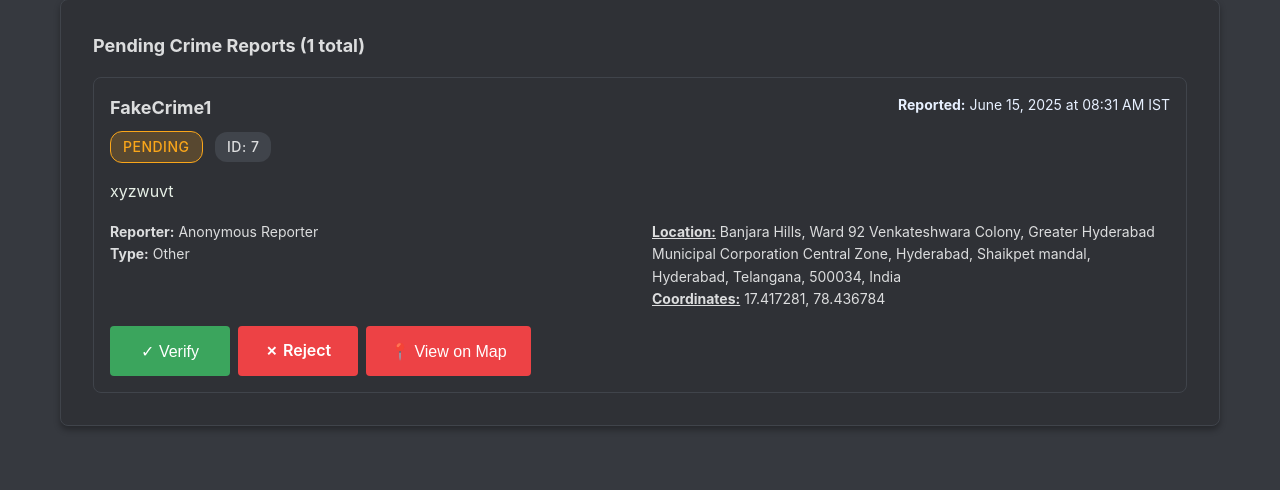
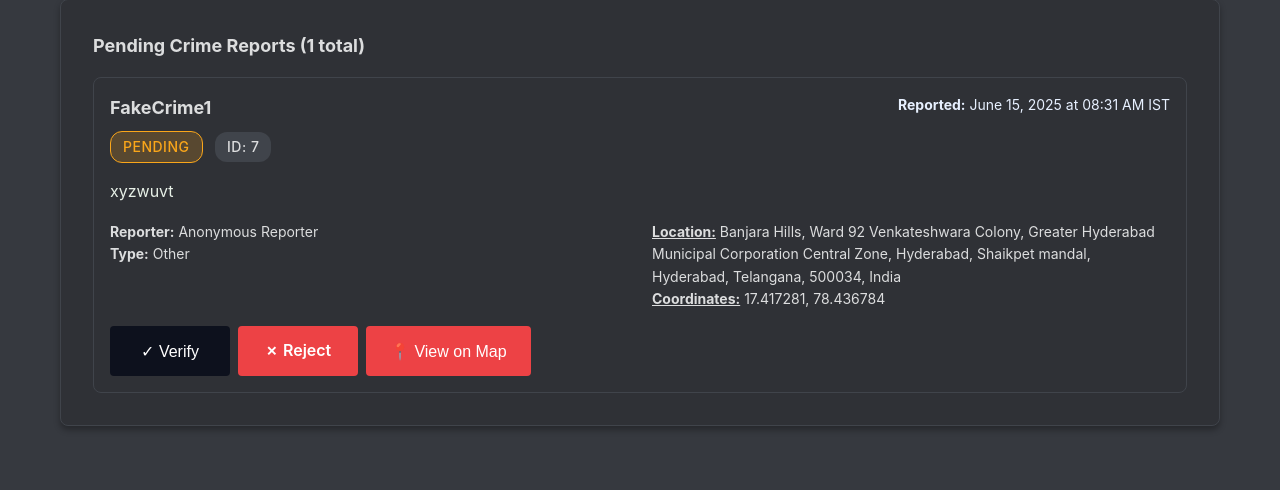
Before and after one commit to 0-Ehte-0/crime-report, a Flask app: page /admin in a window 1280 px wide. Shown: the part 373-863 px from the top of the page. Run offline with Flask 3, Linux system fonts and the light colour scheme; a user stored in the database is signed in; data comes from the database, SQL or seed files in the repository; both versions use the stored data as it was after the commit.

Commit message:
Update requirements and other changes

```diff
--- a/requirements.txt
+++ b/requirements.txt
@@ -4,3 +4,4 @@ Flask-Login==0.6.3
 Werkzeug==2.3.7
 twilio==8.10.0
 python-dotenv==1.0.0
+gunicorn==21.2.0
--- a/static/css/style.css
+++ b/static/css/style.css
@@ -110,12 +110,13 @@ body {
 }
 
 .btn-success {
-  background: #3ba55d;
+  background: #0D111D;
   color: white;
 }
 
 .btn-success:hover {
-  background: #2d7d32;
+  opacity: 0.7;
+  border: 2px solid white;
 }
 
 .btn-danger {
```
Also changed, not shown: instance/crime_reports.db.
